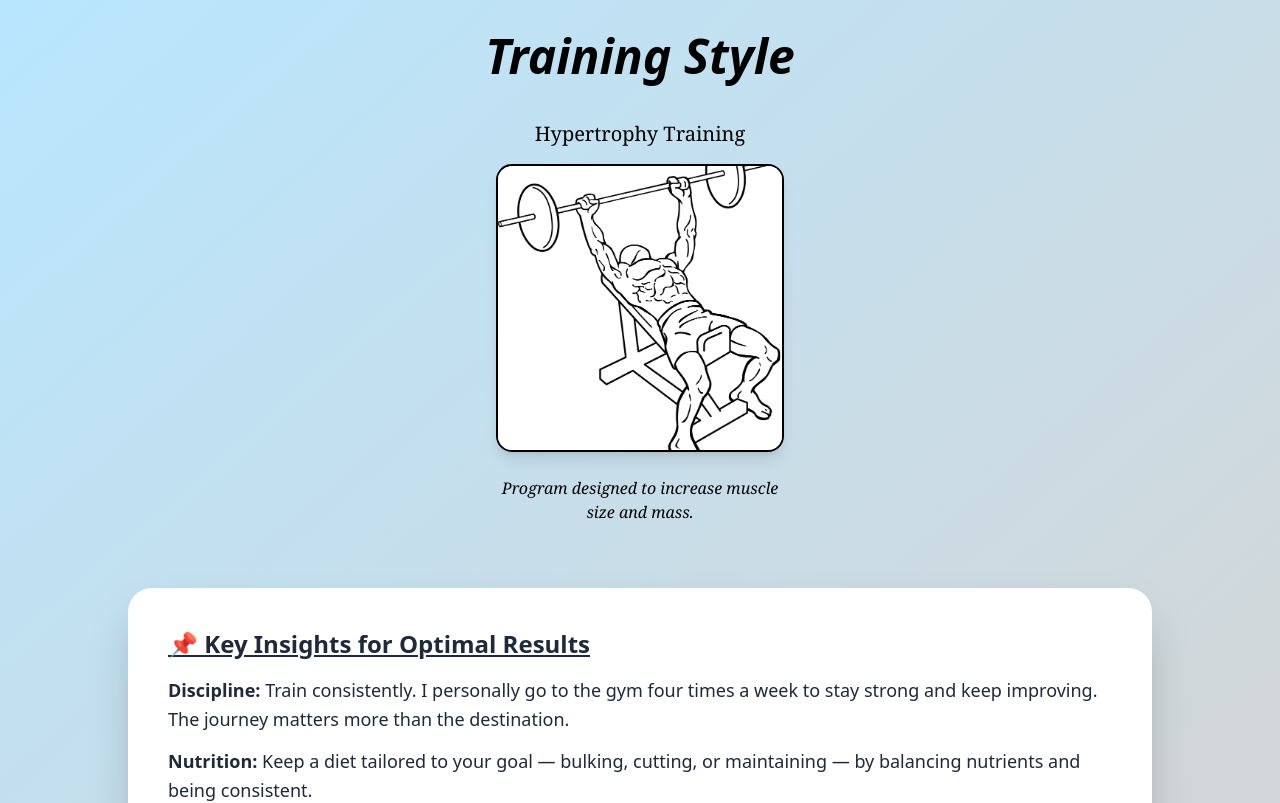
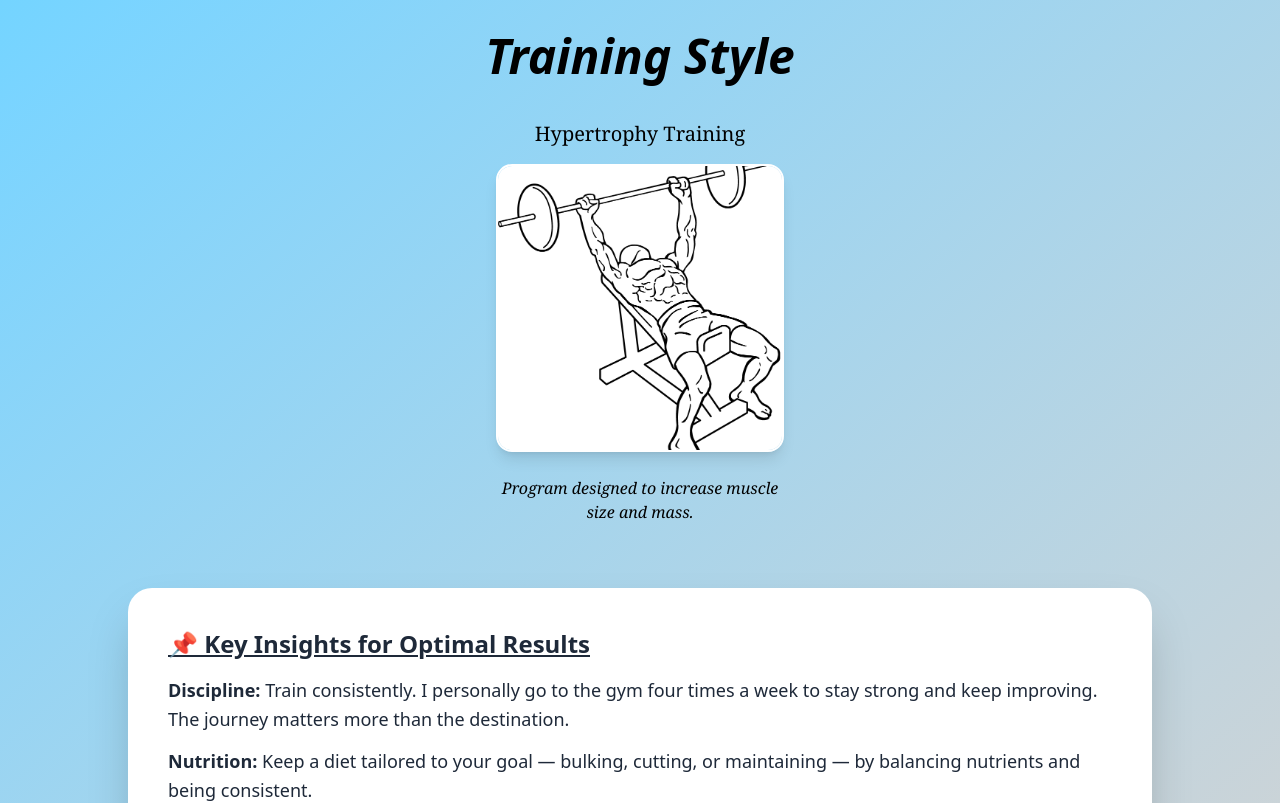
Before and after one commit to jchoi4497/Gym-Guide, a React (Vite) app: page /TrainingStyle in a window 1280 px wide. Shown: the top 803 px of the page. Built offline with nearby package versions, Linux system fonts and the light colour scheme.

Commit message:
changed coloring

```diff
--- a/src/ListOfWorkouts.js
+++ b/src/ListOfWorkouts.js
@@ -52,19 +52,19 @@ function ListOfWorkouts() {
   }, []);
 
   if (isLoading) {
-    return <div>Loading saved workouts...</div>;
+    return <div className="min-h-screen flex items-center justify-center bg-gradient-to-br from-sky-300 to-stone-300 font-serif text-gray-800">Loading saved workouts...</div>;
   }
 
   if (error) {
-    return <div>{error}</div>;
+    return <div className="min-h-screen flex items-center justify-center bg-gradient-to-br from-sky-300 to-stone-300 font-serif text-red-600">{error}</div>;
   }
 
   if (workouts.length === 0) {
-    return <div>No saved workouts found.</div>;
+    return <div className="min-h-screen flex items-center justify-center bg-gradient-to-br from-sky-300 to-stone-300 font-serif text-gray-800">No saved workouts found.</div>;
   }
 
   return (
-    <div className="p-6 bg-sky-100 font-serif min-h-screen pt-10 pb-80 px-20">
+    <div className="min-h-screen bg-gradient-to-br from-sky-300 to-stone-300 font-serif pb-32 px-6 md:px-20 pt-10">
       <Navbar />
       <div className="text-5xl mb-6 ">Saved Workouts</div>
       <ul className="space-y-4">
--- a/src/Navbar.js
+++ b/src/Navbar.js
@@ -47,7 +47,7 @@ function Navbar() {
   }
 
   return (
-    <nav className="flex items-center justify-between p-5 mb-8 rounded-2xl bg-gradient-to-r from-sky-400 to-blue-500 shadow-lg">
+    <nav className="flex items-center justify-between p-5 mb-8 rounded-2xl bg-gradient-to-r from-sky-500 to-blue-700 shadow-lg">
       {/* Brand */}
       <div className="text-3xl font-bold italic text-white tracking-wide">
         JC's Gym Guide
--- a/src/WorkoutType.js
+++ b/src/WorkoutType.js
@@ -8,11 +8,11 @@ function WorkoutType({ type, image, desc, to }) {
                 <img
                     src={image}
                     className="
-                    w-72 h-72 object-cover border-2 border-solid
+                    w-72 h-72 object-cover border-white border-2 border-solid
                     transition-all duration-300
                     hover:scale-105 hover:saturate-125
                     rounded-2xl shadow-lg mb-6 mt-4
-                    hover:border-blue-400 active:border-stone-400
+                    hover:border-blue-500 active:border-stone-400
                     "
                 />
             </Link>
--- a/src/pages/HypertrophyPage.js
+++ b/src/pages/HypertrophyPage.js
@@ -86,7 +86,7 @@ function HypertophyPage() {
     }, [setCountOptions, setCountSelection]);
 
     return (
-        <div className="bg-gradient-to-br from-sky-200 to-stone-300 min-h-screen pb-32 font-serif">
+        <div className="bg-gradient-to-br from-sky-300 to-stone-300 min-h-screen pb-32 font-serif">
             <Navbar />
 
             <div className="max-w-6xl mx-auto px-6 pt-14">
--- a/src/pages/LandingPage.js
+++ b/src/pages/LandingPage.js
@@ -2,7 +2,7 @@ import { Link } from 'react-router-dom';
 
 function LandingPage() {
     return (
-        <div className="h-screen bg-gradient-to-br from-sky-200 to-stone-300 flex items-center justify-center">
+        <div className="h-screen bg-gradient-to-br from-sky-300 to-stone-300 flex items-center justify-center">
             <div className="bg-white rounded-3xl shadow-2xl p-12 max-w-xl text-center animate-fadeIn">
                 <h1 className="text-5xl font-extrabold text-gray-900 mb-6">
                     Jonathan's Gym Guide
--- a/src/pages/TrainingStyle.js
+++ b/src/pages/TrainingStyle.js
@@ -4,7 +4,7 @@ import StrengthImage from '../images/Strength.jpg';
 
 function TrainingStylePage() {
     return (
-        <div className="min-h-screen bg-gradient-to-br from-sky-200 to-stone-300 font-sans overflow-y-auto p-8">
+        <div className="min-h-screen bg-gradient-to-br from-sky-300 to-stone-300 font-sans overflow-y-auto p-8">
             <h1 className="text-5xl font-bold text-center mb-10 italic">
                 Training Style
             </h1>
```
